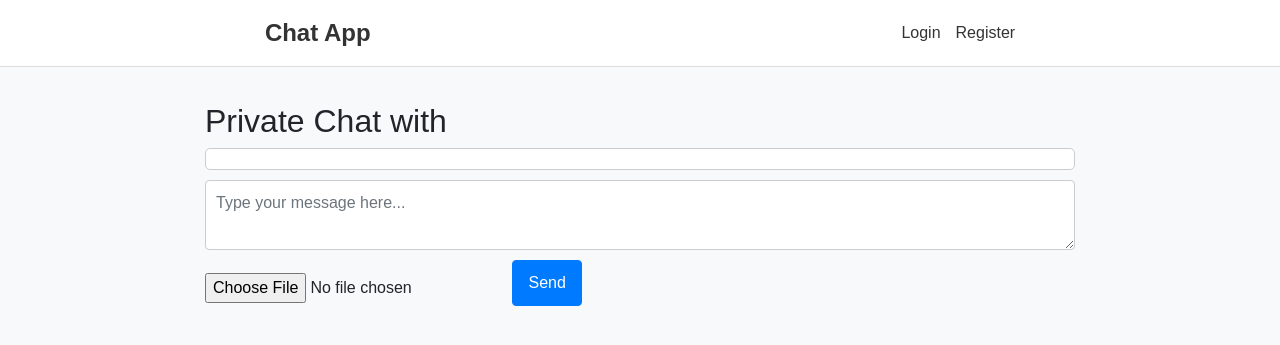
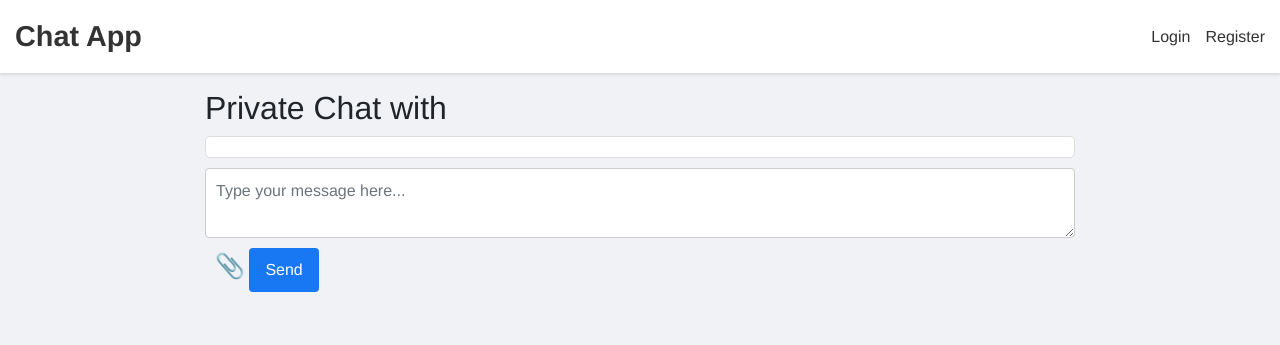
Before and after one commit to manuelleo010/frenzhub.github.io, a Flask app: template templates/personal_chat.html in a window 1280 px wide. Shown: the top 345 px of the page. Run offline with Flask 3, Linux system fonts and the light colour scheme; the template is opened without the code that fills it: values that come from a table or form of the project are taken from there, others are empty; some libraries are stand-ins or nearby versions.

Commit message:
modification 2

```diff
--- a/static/styles.css
+++ b/static/styles.css
@@ -1,11 +1,12 @@
 /* Base styles */
 body {
-    background-color: #f8f9fa;
-    font-family: Arial, sans-serif;
+    background-color: #f0f2f5;
+    font-family: 'Helvetica Neue', Helvetica, Arial, sans-serif;
     margin: 0;
     padding: 0;
 }
 
+/* Container */
 .container {
     max-width: 900px;
     margin: 0 auto;
@@ -14,28 +15,27 @@ body {
 
 /* Navbar */
 .navbar {
-    background-color: #ffffff;
+    background-color: #fff;
     border-bottom: 1px solid #ddd;
     padding: 10px 15px;
-    margin-bottom: 20px;
     display: flex;
-    flex-direction: row;
-    justify-content: space-around;
+    justify-content: space-between;
     align-items: center;
+    box-shadow: 0 1px 3px rgba(0,0,0,0.1);
 }
 
 .navbar a.navbar-brand {
-    font-size: 1.5em;
+    font-size: 1.8em;
     font-weight: bold;
+    color: #333;
     text-decoration: none;
-    color: #333;
 }
 
 .navbar .nav-links {
     list-style: none;
+    display: flex;
     margin: 0;
     padding: 0;
-    display: flex;
 }
 
 .navbar .nav-links li {
@@ -48,58 +48,71 @@ body {
     font-size: 1em;
 }
 
+/* Flash messages */
+#flash-messages .alert {
+    margin-bottom: 10px;
+}
+
 /* Chat box styles */
 #chat-box, #private-chat-box {
-    background-color: #ffffff;
+    background-color: #fff;
     border-radius: 5px;
     padding: 10px;
-    border: 1px solid #ccc;
-    height: 70%;
+    border: 1px solid #ddd;
+    max-height: 450px; /* Increased height for better visibility */
     overflow-y: auto;
     margin-bottom: 10px;
+}
+
+/* Message styling */
+#chat-box p, #private-chat-box p {
+    margin: 10px 0;
+    line-height: 1.5;
+}
+
+/* Attachment icon styling */
+.attachment-icon {
+    font-size: 1.5em;
+    color: #555;
+    cursor: pointer;
+    margin-left: 10px;
+}
+
+/* Hide the real file input */
+input[type="file"].hidden-file-input {
+    display: none;
 }
 
 /* Form controls */
 .form-control {
     width: 100%;
     padding: 10px;
-    margin-bottom: 10px;
+    border: 1px solid #ccc;
     border-radius: 4px;
-    border: 1px solid #ccc;
-}
-.btn-primary{
-    background-color: #007bff;
-    border-color: #007bff;
-    color: #fff;
-    padding: 10px 15px;
-    border-radius: 4px;
-    cursor: pointer;
     font-size: 1em;
-    text-align: center;
-    text-decoration: none;
-    display: inline-block;
-    margin-bottom: 10px;
-}
-.btn-primary:hover{
-    background-color: #0056b3;
-    border-color: #0056b3;
-}
-/* Flash messages */
-#flash-messages .alert {
     margin-bottom: 10px;
 }
 
+/* Button styles */
+button.btn {
+    padding: 10px 16px;
+    font-size: 1em;
+    border: none;
+    border-radius: 4px;
+    background-color: #1877f2;
+    color: #fff;
+    cursor: pointer;
+}
+
 /* Responsive design for mobile devices */
-@media (max-width: 720px) {
+@media (max-width: 600px) {
     .container {
         padding: 10px;
     }
 
     .navbar {
-        display: flex;
-        flex-direction: row;
-        justify-content: space-around;
-        align-items: center;
+        flex-direction: column;
+        align-items: flex-start;
     }
 
     .navbar .nav-links {
@@ -114,9 +127,8 @@ body {
     }
 
     #chat-box, #private-chat-box {
-        max-height: 200px;
+        max-height: 300px;
         font-size: 0.9em;
-        height: 80%;
     }
 
     .form-control {
--- a/templates/base.html
+++ b/templates/base.html
@@ -15,6 +15,8 @@
       <a class="navbar-brand" href="{{ url_for('main.common_chat') }}">Chat App</a>
       <ul class="nav-links">
         {% if current_user.is_authenticated %}
+          <li><a href="{{ url_for('main.common_chat') }}">Common Chat</a></li>
+          <li><a href="{{ url_for('main.personal_chats') }}">Personal Chats</a></li>
           <li><a href="{{ url_for('main.logout') }}">Logout</a></li>
         {% else %}
           <li><a href="{{ url_for('main.login') }}">Login</a></li>
@@ -39,7 +41,7 @@
 
     {% block scripts %}
     <script type="text/javascript">
-      // Auto-hide flash messages after 3 seconds on chat pages
+      // Auto-hide flash messages after 3 seconds on chat pages (or adjust delay as needed)
       var flashDelay = 3000;
       if (window.location.pathname.includes('common_chat') || window.location.pathname.includes('personal_chat')) {
           flashDelay = 3000;
@@ -53,7 +55,7 @@
           }
       }, flashDelay);
 
-      // Inactivity detection: 15 minutes (900,000 ms) of no activity triggers logout.
+      // Inactivity detection: 15 minutes of inactivity triggers logout.
       (function() {
           var inactivityTime = function () {
               var time;
--- a/templates/personal_chat.html
+++ b/templates/personal_chat.html
@@ -27,7 +27,10 @@
 <form id="private-chat-form" enctype="multipart/form-data">
     {{ form.hidden_tag() }}
     {{ form.message(class="form-control", placeholder="Type your message here...") }}
-    <input type="file" id="private-media-file" accept="image/*,video/*">
+    <!-- Attachment icon -->
+    <span class="attachment-icon" onclick="document.getElementById('private-media-file').click();">&#128206;</span>
+    <!-- Hidden file input -->
+    <input type="file" id="private-media-file" class="hidden-file-input" accept="image/*,video/*">
     <input type="hidden" id="private_file_url" value="">
     <input type="hidden" id="private_file_type" value="">
     <button type="submit" class="btn btn-primary">Send</button>
```
Also changed, not shown: routes.py (+23 -0 lines), templates/common_chat.html (+6 -2 lines), templates/personal_chats.html (added, +15 -0 lines).
